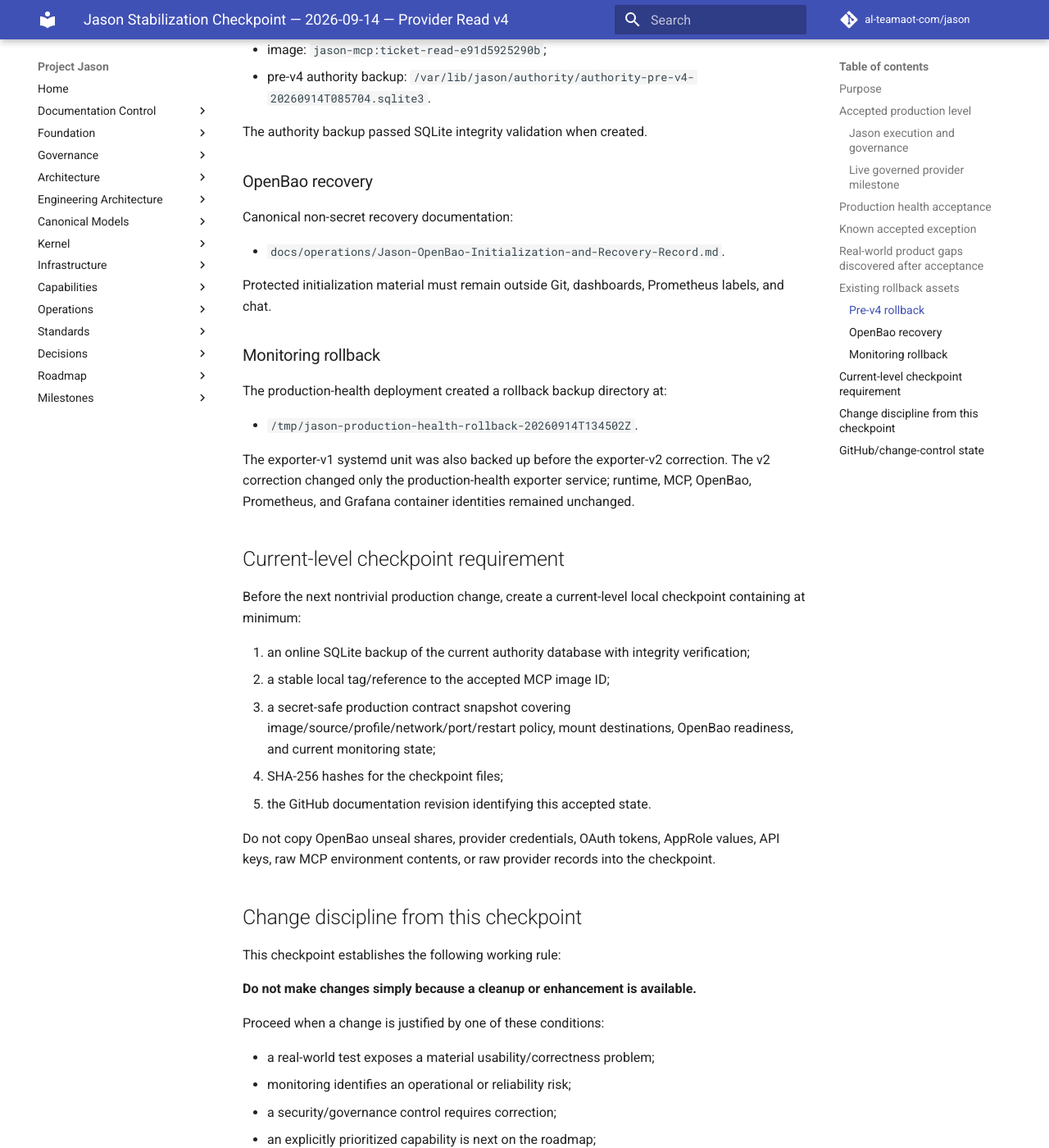
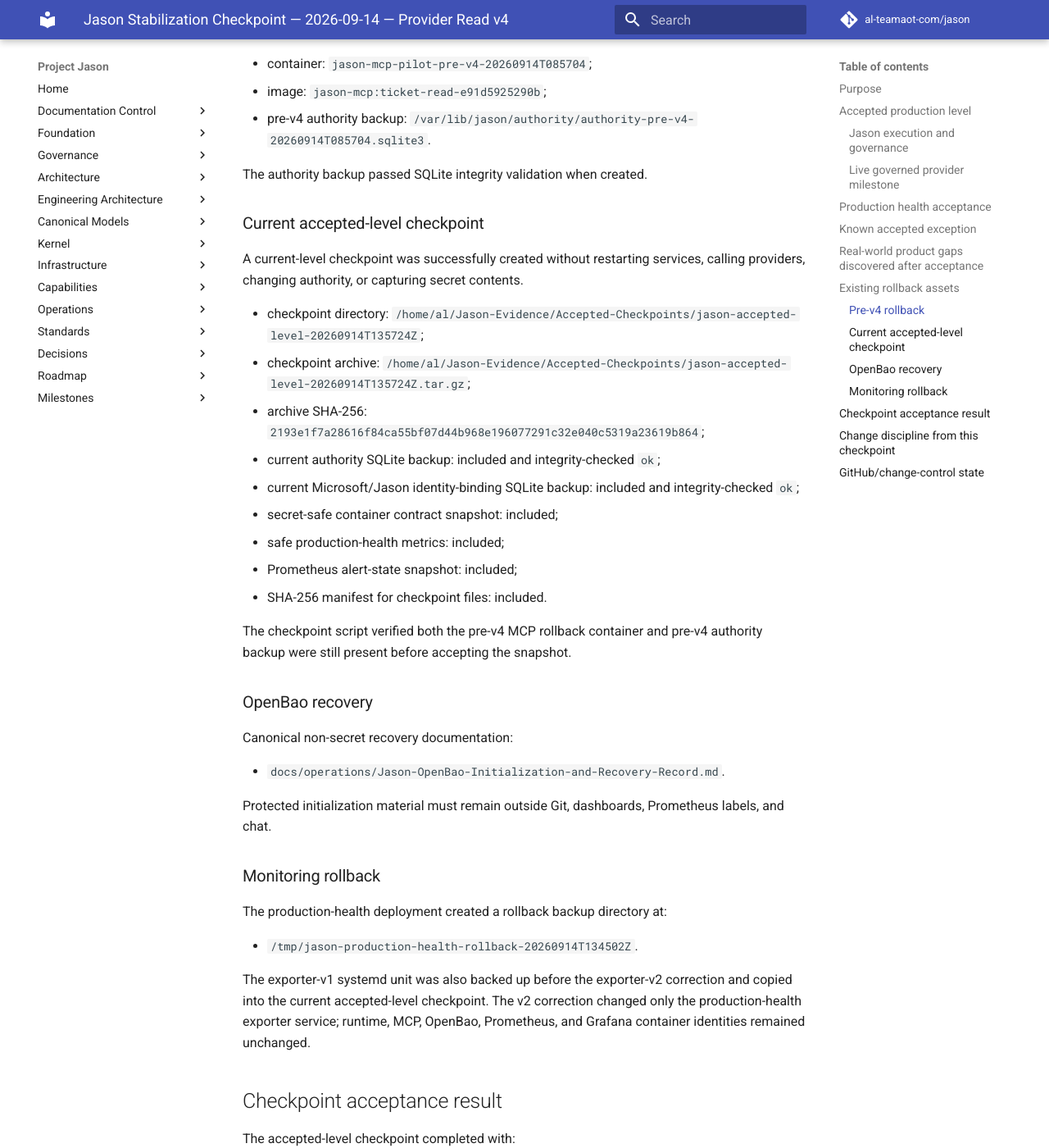
Before and after one commit to al-teamaot-com/jason, an MkDocs documentation site: the page built from docs/operations/Jason-Checkpoint-2026-09-14-Provider-Read-v4.md, in a window 1280 px wide and 1400 px high, scrolled down 2862 px. Shown: the whole window at 82% size. Built offline with MkDocs 1.6.1 and Material for MkDocs 9.7.7, drawn with Linux system fonts in a browser that asks for light colours; comment, search, counter and statistics services are not loaded; some of the changed text lies outside the part shown.

Commit message:
Record accepted production checkpoint archive and alert state

```diff
--- a/docs/operations/Jason-Checkpoint-2026-09-14-Provider-Read-v4.md
+++ b/docs/operations/Jason-Checkpoint-2026-09-14-Provider-Read-v4.md
@@ -50,7 +50,7 @@
 - Prometheus production-health target: UP;
 - Grafana dashboard UID: `jason-production-health`.
 
-Exporter version 2 corrects the original root-filesystem namespace false positive while preserving systemd `ProtectSystem=strict` hardening.
+Exporter version 2 corrects the original root-filesystem namespace false positive while preserving systemd `ProtectSystem=strict` hardening. After Prometheus reevaluation, the stale `JasonRootFilesystemNotWritable` alert cleared. The only active Jason alert at checkpoint time was the expected `JasonMCPDuplicateEnvironment` warning.
 
 ## Known accepted exception
 
@@ -85,6 +85,22 @@
 
 The authority backup passed SQLite integrity validation when created.
 
+### Current accepted-level checkpoint
+
+A current-level checkpoint was successfully created without restarting services, calling providers, changing authority, or capturing secret contents.
+
+- checkpoint directory: `/home/al/Jason-Evidence/Accepted-Checkpoints/jason-accepted-level-20260914T135724Z`;
+- checkpoint archive: `/home/al/Jason-Evidence/Accepted-Checkpoints/jason-accepted-level-20260914T135724Z.tar.gz`;
+- archive SHA-256: `2193e1f7a28616f84ca55bf07d44b968e196077291c32e040c5319a23619b864`;
+- current authority SQLite backup: included and integrity-checked `ok`;
+- current Microsoft/Jason identity-binding SQLite backup: included and integrity-checked `ok`;
+- secret-safe container contract snapshot: included;
+- safe production-health metrics: included;
+- Prometheus alert-state snapshot: included;
+- SHA-256 manifest for checkpoint files: included.
+
+The checkpoint script verified both the pre-v4 MCP rollback container and pre-v4 authority backup were still present before accepting the snapshot.
+
 ### OpenBao recovery
 
 Canonical non-secret recovery documentation:
@@ -99,19 +115,28 @@
 
 - `/tmp/jason-production-health-rollback-20260914T134502Z`.
 
-The exporter-v1 systemd unit was also backed up before the exporter-v2 correction. The v2 correction changed only the production-health exporter service; runtime, MCP, OpenBao, Prometheus, and Grafana container identities remained unchanged.
+The exporter-v1 systemd unit was also backed up before the exporter-v2 correction and copied into the current accepted-level checkpoint. The v2 correction changed only the production-health exporter service; runtime, MCP, OpenBao, Prometheus, and Grafana container identities remained unchanged.
 
-## Current-level checkpoint requirement
+## Checkpoint acceptance result
 
-Before the next nontrivial production change, create a current-level local checkpoint containing at minimum:
+The accepted-level checkpoint completed with:
 
-1. an online SQLite backup of the current authority database with integrity verification;
-2. a stable local tag/reference to the accepted MCP image ID;
-3. a secret-safe production contract snapshot covering image/source/profile/network/port/restart policy, mount destinations, OpenBao readiness, and current monitoring state;
-4. SHA-256 hashes for the checkpoint files;
-5. the GitHub documentation revision identifying this accepted state.
+- core health: PASS;
+- safe production contract snapshot: PASS;
+- authority backup/integrity: PASS;
+- identity-binding backup/integrity: PASS;
+- monitoring rollback material preserved: PASS;
+- live health evidence preserved: PASS;
+- pre-v4 rollback contract: PASS;
+- checkpoint manifest: PASS;
+- archive/hash creation: PASS;
+- services changed: NO;
+- provider requests: NO;
+- authority changed: NO;
+- rollback ready: YES;
+- current state backed up: YES.
 
-Do not copy OpenBao unseal shares, provider credentials, OAuth tokens, AppRole values, API keys, raw MCP environment contents, or raw provider records into the checkpoint.
+This is now the preferred recovery/reference level before any nontrivial production change.
 
 ## Change discipline from this checkpoint
 
```
